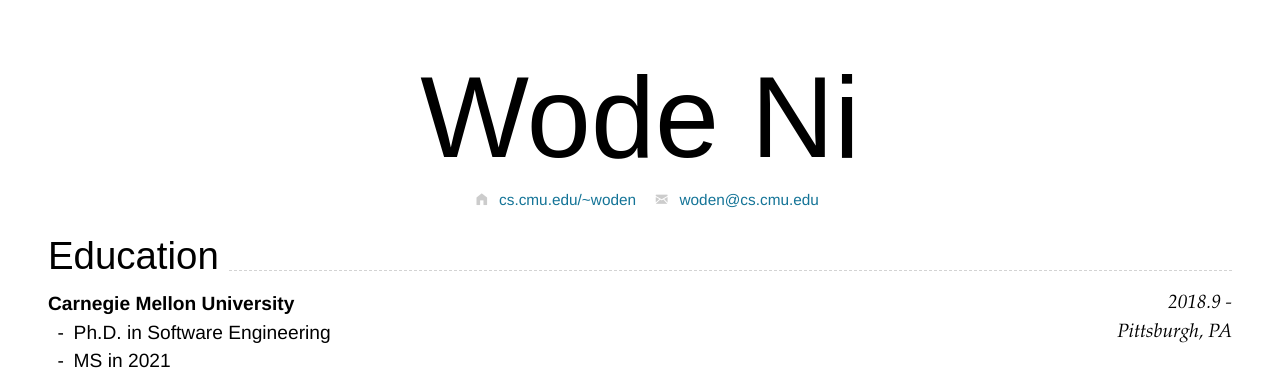
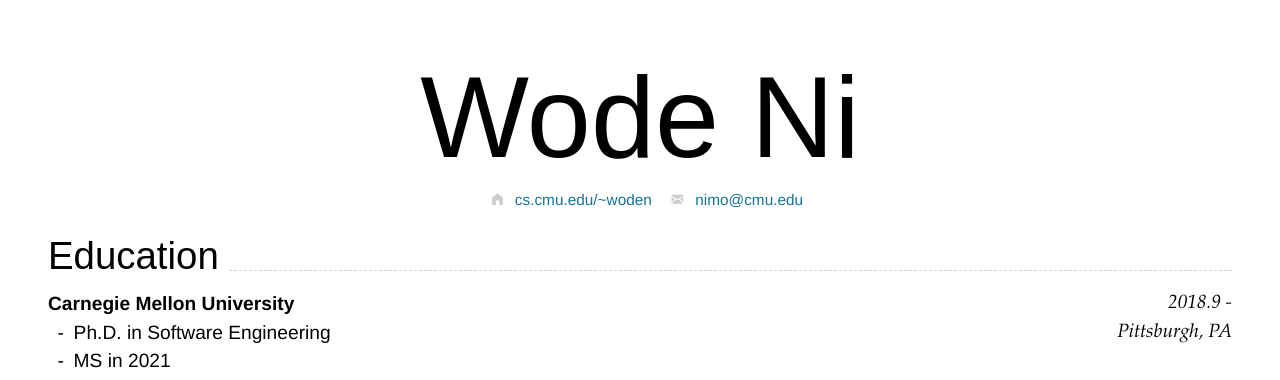
Before and after one commit to wodeni/nimo-markdown-cv, a Jekyll site: the page built from index.md, in a window 1280 px wide and 900 px high. Shown: the top 380 px of the window. Built offline with Jekyll 4.4.1, drawn with Linux system fonts in a browser that asks for light colours; nearby versions of some CDN libraries.

Commit message:
chore: prefer the @cmu.edu address

```diff
--- a/index.md
+++ b/index.md
@@ -2,8 +2,8 @@
 layout: cv
 title: Wode "Nimo" Ni
 email:
-  url: mailto:woden@cs.cmu.edu
-  text: woden@cs.cmu.edu
+  url: mailto:nimo@cmu.edu
+  text: nimo@cmu.edu
 homepage:
   url: http://cs.cmu.edu/~woden
   text: cs.cmu.edu/~woden
```
